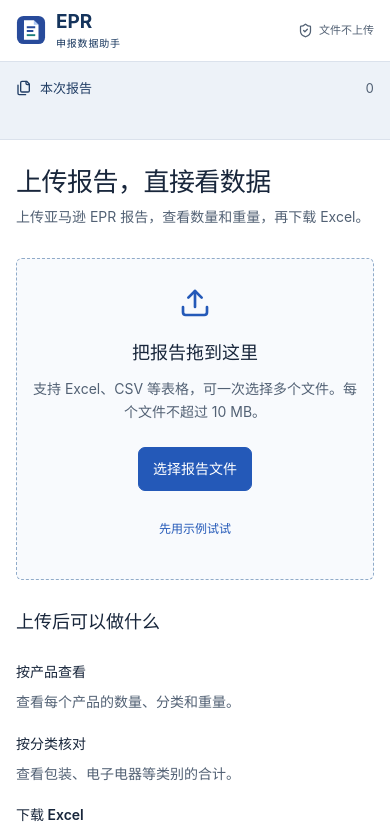
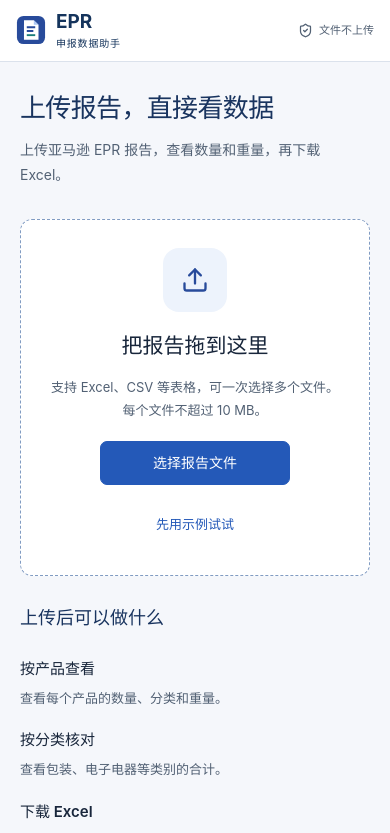
Before and after one commit to Yinxi800/epr-data-assistant, a React (Vite) app: page / in a window 390 px wide. Shown: the top 833 px of the page. Built offline with nearby package versions, Linux system fonts and the light colour scheme; what xlsx would draw is missing.

Commit message:
Refine upload homepage and leave space for page scrolling

```diff
--- a/package.json
+++ b/package.json
@@ -1,6 +1,6 @@
 {
   "name": "epr-data-assistant",
-  "version": "0.3.4",
+  "version": "0.3.5",
   "private": true,
   "type": "module",
   "scripts": {
--- a/src/components/DirectReportWorkspace.tsx
+++ b/src/components/DirectReportWorkspace.tsx
@@ -65,12 +65,12 @@ export default function DirectReportWorkspace({sheets,busy,error,encoding,setEnc
  const hiddenNote=(missing:number,zero:number)=>`${!showMissing&&missing>0?` · 已隐藏 ${missing} 组未提供项`:''}${hideZeroMaterials&&zero>0?` · 已收起 ${zero} 组零值材料`:''}`;
  const emptyMessage=(missing:number,zero:number,total=false)=>hideZeroMaterials&&zero>0?`当前${total?'合计':'记录'}已收起零值材料，点击“展开零值材料”可查看${!showMissing&&missing>0?'；另有未提供重量的项目可展开':'。'}`:!showMissing&&missing>0?`当前${total?'合计':'记录'}均未提供重量，点击“显示未提供项”可查看。`:total?'没有符合筛选条件的数据，暂无合计。':'没有找到数据，请调整或清除筛选。';
  const fileRail=<aside className="report-rail" aria-label="报告管理"><div className="rail-section-title"><Files size={16}/><strong>本次报告</strong><span>{fileCount}</span></div>{sheets.length?<><div className="rail-files">{sheets.map(s=><div className="rail-file" key={s.id}><FileSpreadsheet size={17}/><div><strong title={s.fileName}>{s.fileName}</strong><span>{s.name} · {s.rows.length} 行</span><small>{s.amazon?.enabled?'已识别亚马逊 EPR 报告':s.csvEncoding||'工作簿'}</small>{(s.duplicate||s.encodingNeedsReview)&&<small className="warn-text">{s.duplicate?'重复文件，请核对':'请检查是否有乱码'}</small>}</div></div>)}</div><button className="rail-add" disabled={!!busy} onClick={()=>input.current?.click()}><Upload size={15}/>添加报告</button><button className="text-button rail-clear" disabled={!!busy} onClick={onClear}>清除本次报告</button></>:<p className="rail-empty">添加的报告会显示在这里。</p>}{manifest.filter(f=>f.status==='failed'||f.status==='stopped').map(f=><div className="rail-file" key={f.id}><div><strong>{f.name}</strong><small>{f.error||'文件未读完，请重试'}</small><button disabled={!!busy} onClick={()=>onRetryFile(f.id)}>重试</button><button disabled={!!busy} onClick={()=>{replacementId.current=f.id;replacement.current?.click();}}>重新选择文件</button></div></div>)}<div className="rail-bottom"><strong>数据使用说明</strong><p>原文件不会被修改。关闭页面前，请先下载结果。</p></div></aside>;
- return <div className={`report-workspace${sheets.length?' report-compact':''}`}><a className="flow-skip" href="#direct-main">跳到主要内容</a>
+ return <div className={`report-workspace${sheets.length?' report-compact':' report-home'}`}><a className="flow-skip" href="#direct-main">跳到主要内容</a>
  <header className="report-header"><a href="#" className="report-brand"><img src="./brand/epr-icon.svg" width="30" height="30" alt=""/><span>EPR<span className="report-brand-sub">申报数据助手</span></span></a><span className="report-header-location">报告整理</span><span className="report-privacy"><ShieldCheck size={15}/>文件不上传</span></header>
- <div className="report-layout">{sheets.length?<details className="report-file-panel"><summary><Files size={14}/>本次报告 · {fileCount} 个文件{manifest.some(f=>f.status==='failed'||f.status==='stopped')&&<b className="warn-text"> · 有未完成文件</b>}{sheets.some(s=>s.duplicate)&&<b className="file-attention"> · 有重复文件，请核对</b>}<span>查看文件 / 添加报告</span><ChevronDown className="file-panel-chevron" size={14}/></summary>{fileRail}</details>:fileRail}
+ <div className="report-layout">{sheets.length?<details className="report-file-panel"><summary><Files size={14}/>本次报告 · {fileCount} 个文件{manifest.some(f=>f.status==='failed'||f.status==='stopped')&&<b className="warn-text"> · 有未完成文件</b>}{sheets.some(s=>s.duplicate)&&<b className="file-attention"> · 有重复文件，请核对</b>}<span>查看文件 / 添加报告</span><ChevronDown className="file-panel-chevron" size={14}/></summary>{fileRail}</details>:manifest.some(f=>f.status==='failed'||f.status==='stopped')?fileRail:null}
  <main id="direct-main" className="report-main"><div className="report-title"><div><h1>{sheets.length?'报告已整理':'上传报告，直接看数据'}</h1><p>{sheets.length?'按产品或分类查看，也可筛选后核对。':'上传亚马逊 EPR 报告，查看数量和重量，再下载 Excel。'}</p></div>{!!sheets.length&&<div className="actions"><button className="primary" disabled={exporting||!!busy||!all.sourceCount} onClick={async()=>{setExportError('');setExportNotice('');setExporting(true);try{await downloadReport(all,sheets,{});setExportNotice('Excel 已生成，请查看下载记录。');}catch(e){setExportError(e instanceof Error?e.message:'下载失败，请重试。报告仍在此页面。');}finally{setExporting(false);}}}><Download size={16}/>{exporting?'正在生成 Excel…':'下载全部数据'}</button><span className="export-scope-hint">下载全部 {all.sourceCount} 行，包含筛选隐藏的数据</span>{exportNotice&&<span role="status" className="export-success"><CheckCircle2 size={14}/>{exportNotice}</span>}</div>}</div>
  <input ref={replacement} type="file" hidden aria-label="替换失败文件" onChange={e=>{const f=e.target.files?.[0];if(f)onReplaceFile(replacementId.current,f);e.target.value='';}}/><input ref={input} type="file" aria-label="上传报告" accept=".csv,.tsv,.txt,.xlsx,.xls,.ods" hidden multiple onChange={e=>{onFiles(Array.from(e.target.files||[]));e.target.value='';}}/>
- {!sheets.length&&<div className="upload-layout"><section className="report-upload" onDragOver={e=>e.preventDefault()} onDrop={e=>{e.preventDefault();if(!busy)onFiles(Array.from(e.dataTransfer.files));}}><Upload size={32}/><h2>把报告拖到这里</h2><p>支持 Excel、CSV 等表格，可一次选择多个文件。每个文件不超过 10 MB。</p><button className="primary" disabled={!!busy} onClick={()=>input.current?.click()}>{busy||'选择报告文件'}</button><button className="text-button" disabled={!!busy} onClick={onDemo}>先用示例试试</button></section><section className="upload-guide"><h2>上传后可以做什么</h2><dl><div><dt>按产品查看</dt><dd>查看每个产品的数量、分类和重量。</dd></div><div><dt>按分类核对</dt><dd>查看包装、电子电器等类别的合计。</dd></div><div><dt>下载 Excel</dt><dd>下载汇总、明细和原报告，方便核对。</dd></div></dl><p>缺少的数据会标明，不会自动填成 0。</p></section></div>}
+ {!sheets.length&&<div className="upload-layout"><section className="report-upload" onDragOver={e=>e.preventDefault()} onDrop={e=>{e.preventDefault();if(!busy)onFiles(Array.from(e.dataTransfer.files));}}><div className="upload-emblem"><Upload size={28}/></div><h2>把报告拖到这里</h2><p>支持 Excel、CSV 等表格，可一次选择多个文件。每个文件不超过 10 MB。</p><button className="primary" disabled={!!busy} onClick={()=>input.current?.click()}>{busy||'选择报告文件'}</button><button className="text-button" disabled={!!busy} onClick={onDemo}>先用示例试试</button></section><section className="upload-guide"><h2>上传后可以做什么</h2><dl><div><dt>按产品查看</dt><dd>查看每个产品的数量、分类和重量。</dd></div><div><dt>按分类核对</dt><dd>查看包装、电子电器等类别的合计。</dd></div><div><dt>下载 Excel</dt><dd>下载汇总、明细和原报告，方便核对。</dd></div></dl><p>缺少的数据会标明，不会自动填成 0。</p></section></div>}
  {(error||exportError)&&<p role="alert" className="error">{error||exportError}</p>}{busy&&<p role="status" className="notice">{busy}<button onClick={onStop}>停止读取，保留已完成文件</button></p>}
  {!!sheets.length&&<>
  <div className="report-meta" role="status">已读取 {fileCount} 个文件 · {all.sourceCount} 行原报告 · {all.productCount} 个已识别产品{all.unassignedCount>0?` · ${all.unassignedCount} 行无法对应产品`:''}</div>
--- a/src/style.css
+++ b/src/style.css
@@ -431,3 +431,42 @@
  .report-compact .missing-display-control>span{display:none}
  .report-compact .export-success{justify-content:flex-end}
 }
+
+/* Keep a clear wheel-scroll lane outside the nested report tables. */
+.report-compact .report-main{padding-inline:48px}
+.report-home{background:#f5f7fb}
+.report-home .report-layout{max-width:1280px;margin:0 auto}
+.report-home .report-main{padding:56px 48px 28px}
+.report-home .report-title{margin-bottom:32px}
+.report-home .report-title h1{font-size:32px;letter-spacing:-.025em;color:#19345f;margin-bottom:12px}
+.report-home .report-title p{font-size:15px;line-height:1.8}
+.report-home .upload-layout{grid-template-columns:minmax(0,1.45fr) minmax(250px,1fr);gap:56px;padding:0 0 36px;min-height:0}
+.report-home .report-upload{min-height:370px;background:#fff;border:1px dashed #809bc2;border-radius:12px;padding:36px 32px;gap:14px}
+.report-home .report-upload:hover{background:#fafdff;border-color:#284b9b}
+.upload-emblem{display:flex;align-items:center;justify-content:center;width:64px;height:64px;background:#edf3fc;color:#284b9b;border-radius:16px;margin-bottom:4px}
+.report-home .report-upload h2{font-size:21px}
+.report-home .report-upload p{max-width:36ch;line-height:1.8;font-size:13px;margin-bottom:4px}
+.report-home .report-upload .primary{min-height:44px;min-width:190px;font-size:14px}
+.report-home .report-upload .text-button{font-size:13px}
+.report-home .upload-guide h2{font-size:18px;color:#19345f;margin-bottom:26px}
+.report-home .upload-guide dl{display:block}
+.report-home .upload-guide dl>div{margin-bottom:22px}
+.report-home .upload-guide dt{font-size:15px}
+.report-home .upload-guide dd{font-size:13px}
+.report-home .upload-guide>p{line-height:1.8;color:#526174}
+.report-home .report-advanced{margin-top:24px}
+.report-home footer{line-height:1.8}
+@media(max-width:1100px){
+ .report-compact .report-main{padding-inline:32px}
+ .report-home .report-main{padding:40px 32px 24px}
+ .report-home .upload-layout{gap:32px;grid-template-columns:minmax(0,1.2fr) minmax(220px,1fr)}
+}
+@media(max-width:750px){
+ .report-compact .report-main{padding-inline:20px}
+ .report-home .report-main{padding:28px 20px 20px}
+ .report-home .report-title h1{font-size:26px}
+ .report-home .report-title p{font-size:14px}
+ .report-home .upload-layout{grid-template-columns:1fr;gap:28px}
+ .report-home .report-upload{padding:28px 20px;min-height:330px}
+ .report-home .upload-guide dl>div{margin-bottom:18px}
+}
```
Also changed, not shown: extension/manifest.json, 2 other files (tests, documents, lock files or other folders).
